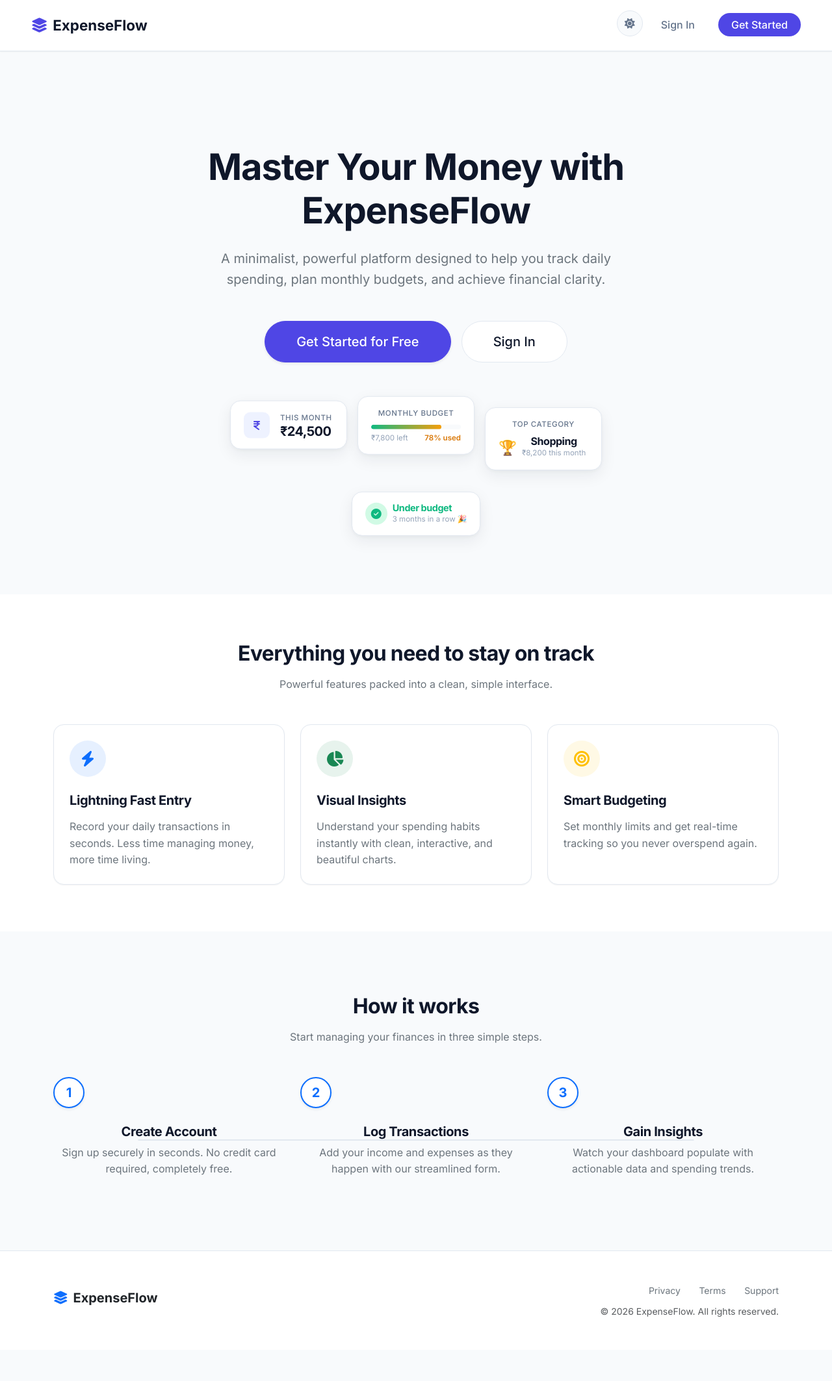
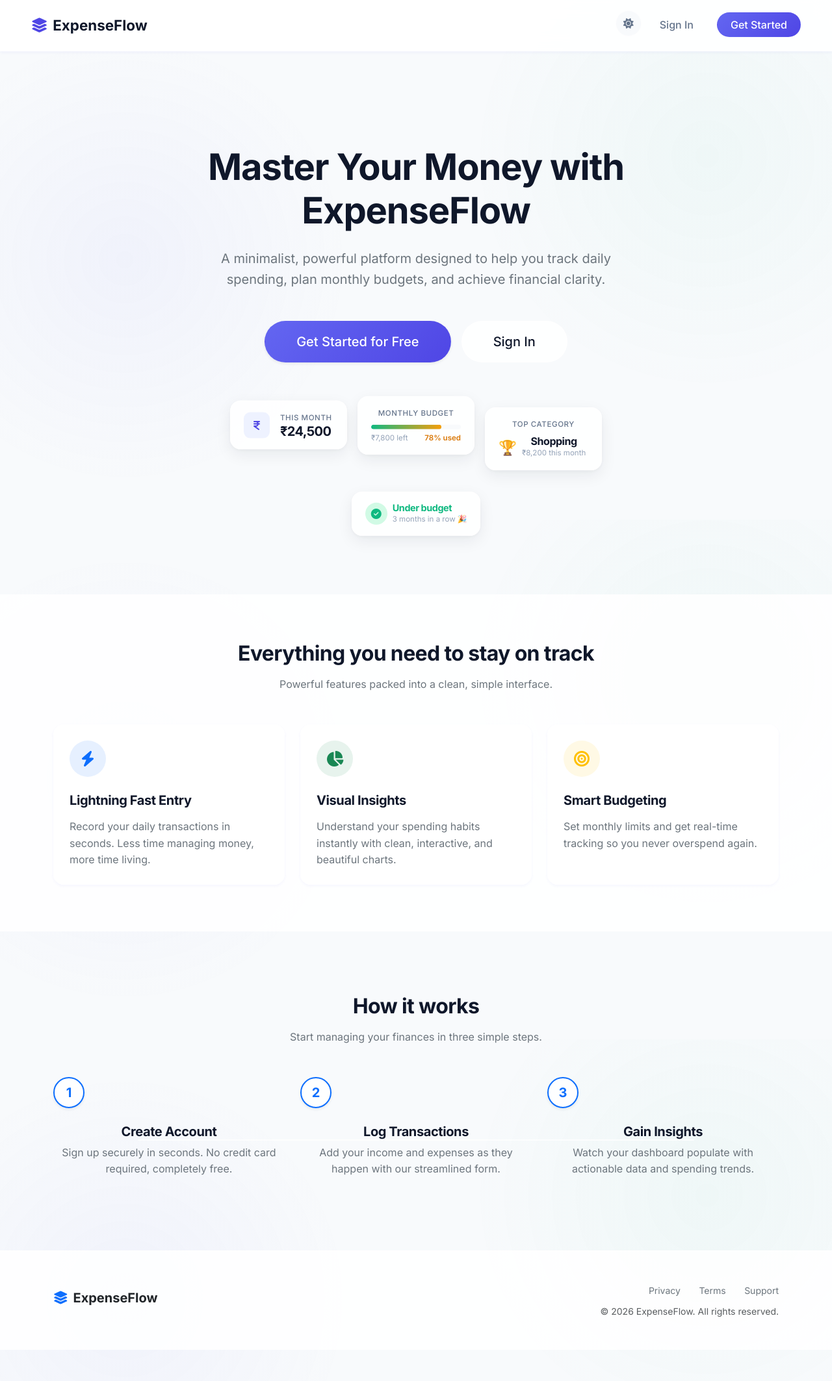
Before and after one commit to M3hul-raj/ExpenseFlow, a Flask app: page / in a window 1280 px wide. Shown: the whole page at 65% size. Run offline with Flask 3, Linux system fonts and the light colour scheme.

Commit message:
Overhaul Light Mode with premium glassmorphism, dynamic mesh gradient, and tinted physical shadows

```diff
--- a/static/main.css
+++ b/static/main.css
@@ -5,7 +5,7 @@
 :root {
     /* Color Palette */
     --bg-color: #F8FAFC;
-    --surface-color: #FFFFFF;
+    --surface-color: rgba(255, 255, 255, 0.85);
 
     /* Primary Accent - Deep Indigo */
     --primary: #4F46E5;
@@ -18,7 +18,7 @@
     --text-muted: #94A3B8;
 
     /* Utility Colors */
-    --border-color: #E2E8F0;
+    --border-color: rgba(255, 255, 255, 0.7);
     --success: #10B981;
     --success-bg: #D1FAE5;
     --warning: #F59E0B;
@@ -29,9 +29,9 @@
     --info-bg: #DBEAFE;
 
     /* Shadow / Elevation */
-    --shadow-sm: 0 1px 2px 0 rgba(0, 0, 0, 0.05);
-    --shadow-md: 0 4px 6px -1px rgba(0, 0, 0, 0.05), 0 2px 4px -1px rgba(0, 0, 0, 0.03);
-    --shadow-lg: 0 10px 15px -3px rgba(0, 0, 0, 0.05), 0 4px 6px -2px rgba(0, 0, 0, 0.025);
+    --shadow-sm: 0 2px 4px 0 rgba(79, 70, 229, 0.05);
+    --shadow-md: 0 6px 12px -2px rgba(79, 70, 229, 0.08), 0 3px 6px -2px rgba(79, 70, 229, 0.04);
+    --shadow-lg: 0 12px 24px -4px rgba(79, 70, 229, 0.12), 0 8px 16px -4px rgba(79, 70, 229, 0.06);
 
     /* Border Radius */
     --radius-sm: 8px;
@@ -80,6 +80,9 @@
 }
 
 /* Dark: glassmorphic cards */
+[data-theme="dark"] body {
+    background-image: none;
+}
 [data-theme="dark"] .fintech-card {
     background: rgba(255, 255, 255, 0.05);
     backdrop-filter: blur(12px);
@@ -259,6 +262,10 @@ main {
 body {
     font-family: var(--font-family);
     background-color: var(--bg-color);
+    background-image:
+        radial-gradient(circle at 15% 50%, rgba(99, 102, 241, 0.05), transparent 30%),
+        radial-gradient(circle at 85% 30%, rgba(16, 185, 129, 0.04), transparent 30%);
+    background-attachment: fixed;
     color: var(--text-primary);
     line-height: 1.6;
     padding-top: 80px; /* Space for fixed navbar */
@@ -343,16 +350,17 @@ a:hover {
 }
 
 .nav-cta-btn {
-    background-color: var(--primary);
+    background: linear-gradient(135deg, #6366F1, #4F46E5);
+    border: 1px solid transparent;
     color: white !important;
     font-weight: 500;
     padding: 0.5rem 1.25rem !important;
     border-radius: var(--radius-full);
-    transition: transform 0.2s cubic-bezier(0.2, 0.8, 0.2, 1), background-color 0.2s ease, box-shadow 0.2s ease;
+    transition: transform 0.2s cubic-bezier(0.2, 0.8, 0.2, 1), background 0.2s ease, box-shadow 0.2s ease;
 }
 
 .nav-cta-btn:hover {
-    background-color: var(--primary-hover);
+    background: linear-gradient(135deg, #818CF8, #6366F1);
     transform: translateY(-1px);
     box-shadow: var(--shadow-md);
 }
@@ -395,14 +403,14 @@ a:hover {
 }
 
 .btn-primary {
-    background-color: var(--primary);
-    border-color: var(--primary);
+    background: linear-gradient(135deg, #6366F1, #4F46E5);
+    border: 1px solid transparent;
     color: white;
 }
 
 .btn-primary:hover, .btn-primary:focus {
-    background-color: var(--primary-hover);
-    border-color: var(--primary-hover);
+    background: linear-gradient(135deg, #818CF8, #6366F1);
+    border-color: transparent;
     transform: translateY(-1px);
     box-shadow: var(--shadow-md);
 }
@@ -435,6 +443,8 @@ a:hover {
    ========================================================================== */
 .fintech-card {
     background-color: var(--surface-color);
+    backdrop-filter: blur(16px);
+    -webkit-backdrop-filter: blur(16px);
     border-radius: var(--radius-lg);
     border: 1px solid var(--border-color);
     box-shadow: var(--shadow-sm);
--- a/templates/base.html
+++ b/templates/base.html
@@ -29,7 +29,7 @@
     <!-- Font Awesome -->
     <link rel="stylesheet" href="https://cdnjs.cloudflare.com/ajax/libs/font-awesome/6.4.0/css/all.min.css">
     <!-- Main Custom CSS -->
-    <link rel="stylesheet" href="{{ url_for('static', filename='main.css') }}?v=1.6">
+    <link rel="stylesheet" href="{{ url_for('static', filename='main.css') }}?v=1.7">
     <link rel="stylesheet" href="{{ url_for('static', filename='avatars.css') }}">
     <style>
     .navbar-nav .nav-link.active {
```
